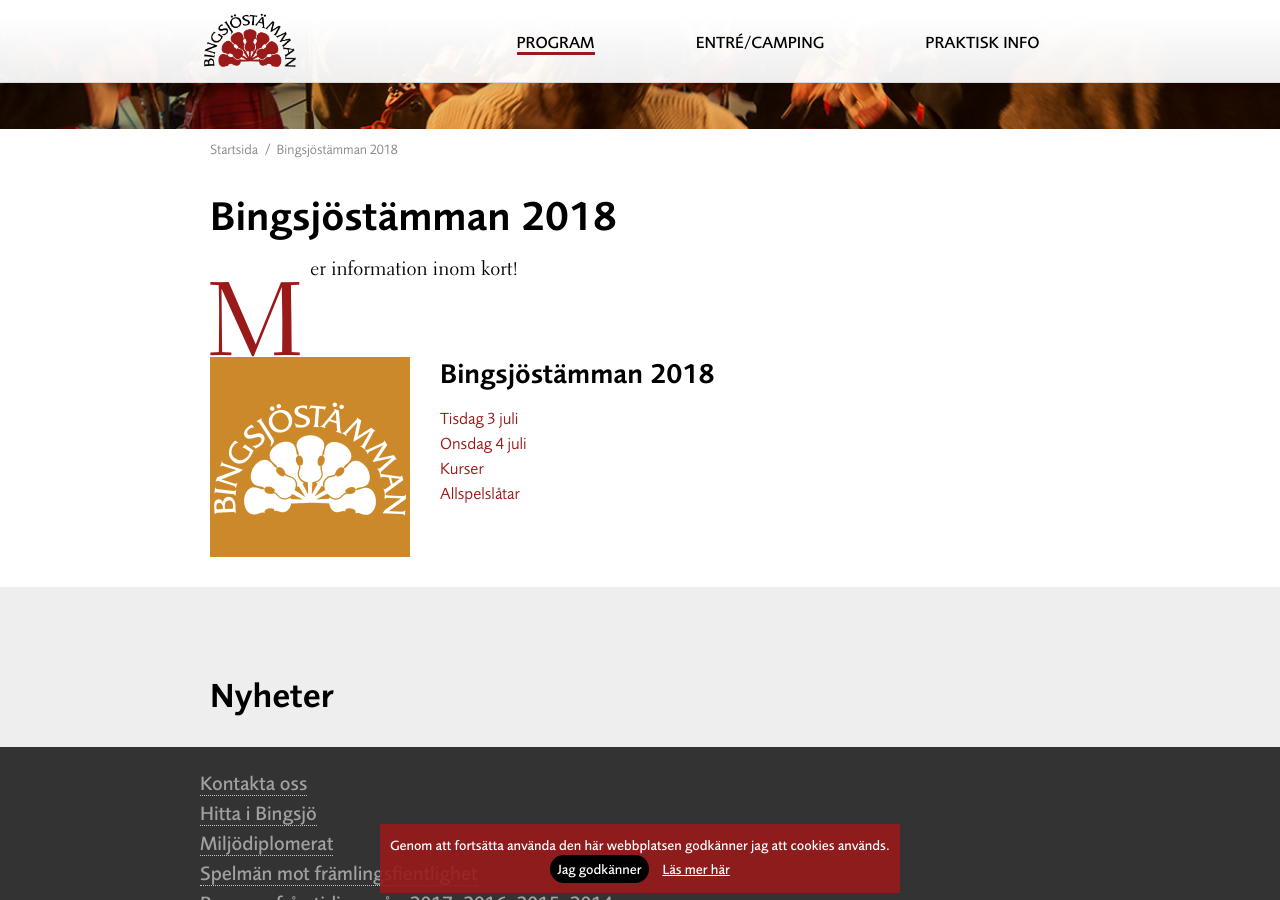
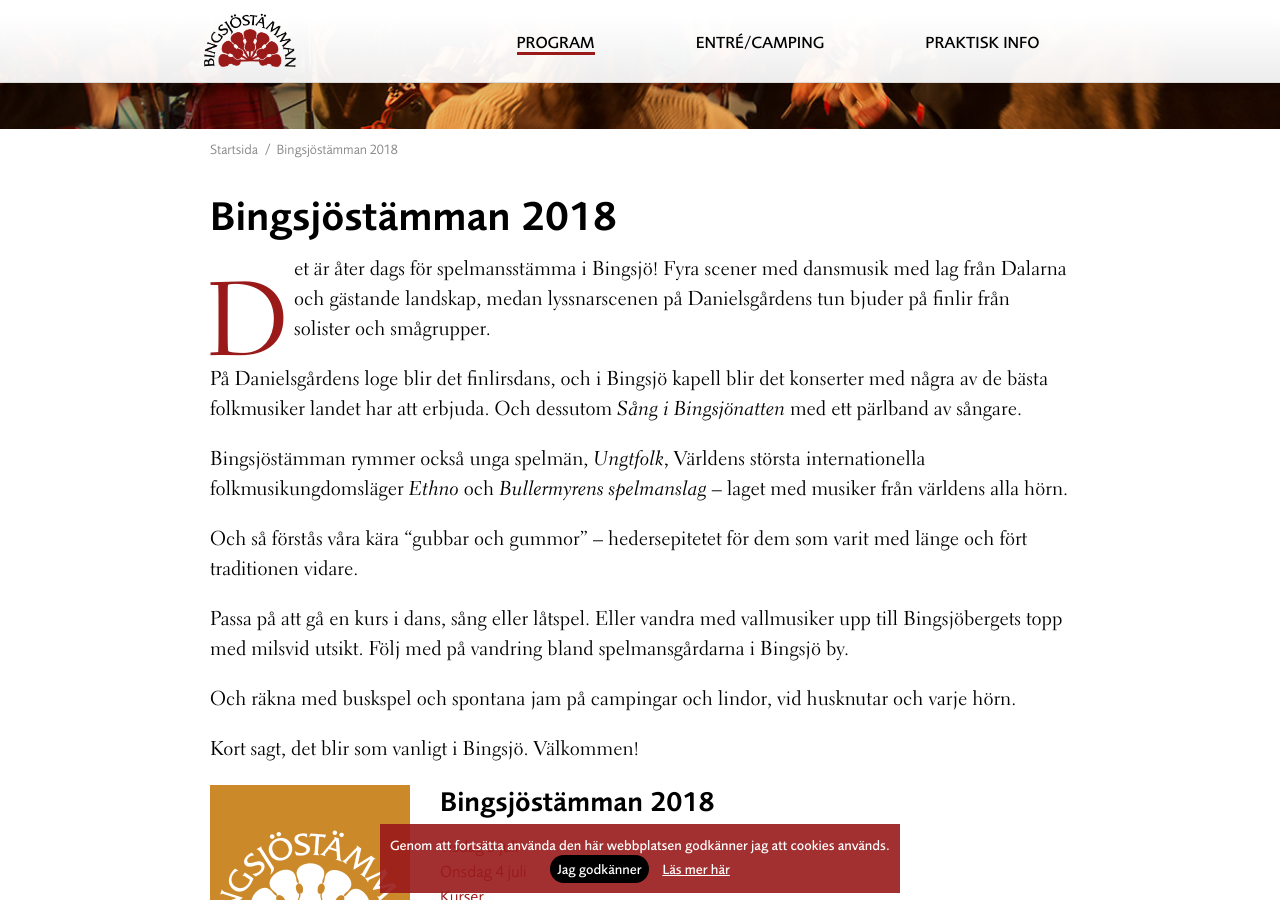
Before and after one commit to bingsjostamman/bingsjostamman.github.io, a Jekyll site: the page built from 2018/index.md, in a window 1280 px wide and 900 px high, scrolled down 271 px. Built offline with Jekyll 4.4.1, drawn with Linux system fonts in a browser that asks for light colours.

Commit message:
Intro text

```diff
--- a/2018/index.md
+++ b/2018/index.md
@@ -16,7 +16,19 @@
 
 # Bingsjöstämman 2018
 
-Mer information inom kort!
+Det är åter dags för spelmansstämma i Bingsjö! Fyra scener med dansmusik med lag från Dalarna och gästande landskap, medan lyssnarscenen på Danielsgårdens tun bjuder på finlir från solister och smågrupper.
+
+På Danielsgårdens loge blir det finlirsdans, och i Bingsjö kapell blir det konserter med några av de bästa folkmusiker landet har att erbjuda. Och dessutom _Sång i Bingsjönatten_ med ett pärlband av sångare.
+
+Bingsjöstämman rymmer också unga spelmän, _Ungtfolk_, Världens största internationella folkmusikungdomsläger _Ethno_ och _Bullermyrens spelmanslag_ – laget med musiker från världens alla hörn.
+
+Och så förstås våra kära "gubbar och gummor" – hedersepitetet för dem som varit med länge och fört traditionen vidare.
+
+Passa på att gå en kurs i dans, sång eller låtspel. Eller vandra med vallmusiker upp till Bingsjöbergets topp med milsvid utsikt. Följ med på vandring bland spelmansgårdarna i Bingsjö by.
+
+Och räkna med buskspel och spontana jam på campingar och lindor, vid husknutar och varje hörn.
+
+Kort sagt, det blir som vanligt i Bingsjö. Välkommen!
 
 {::options parse_block_html="false" /}
 {% include menu-2018.html %}
```
